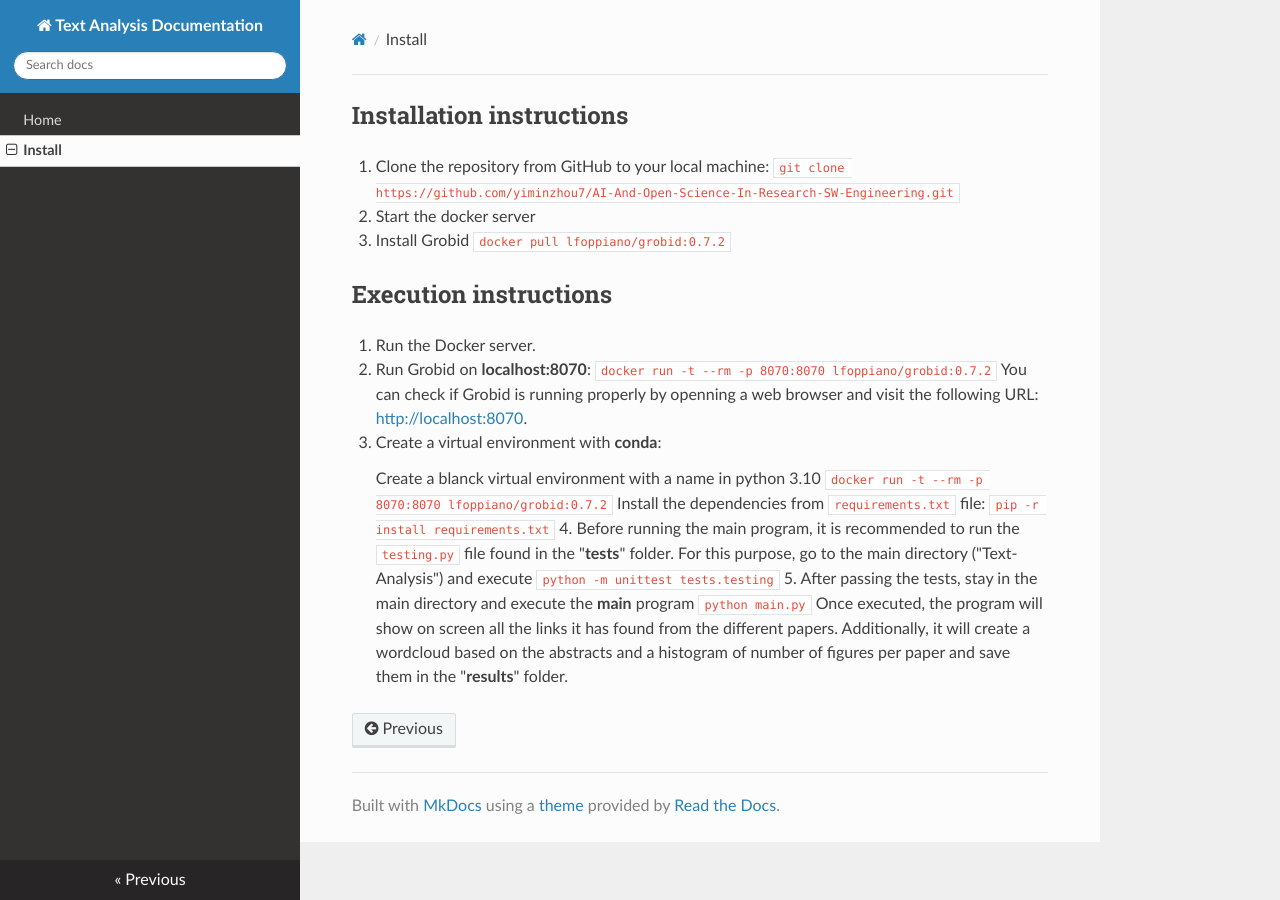
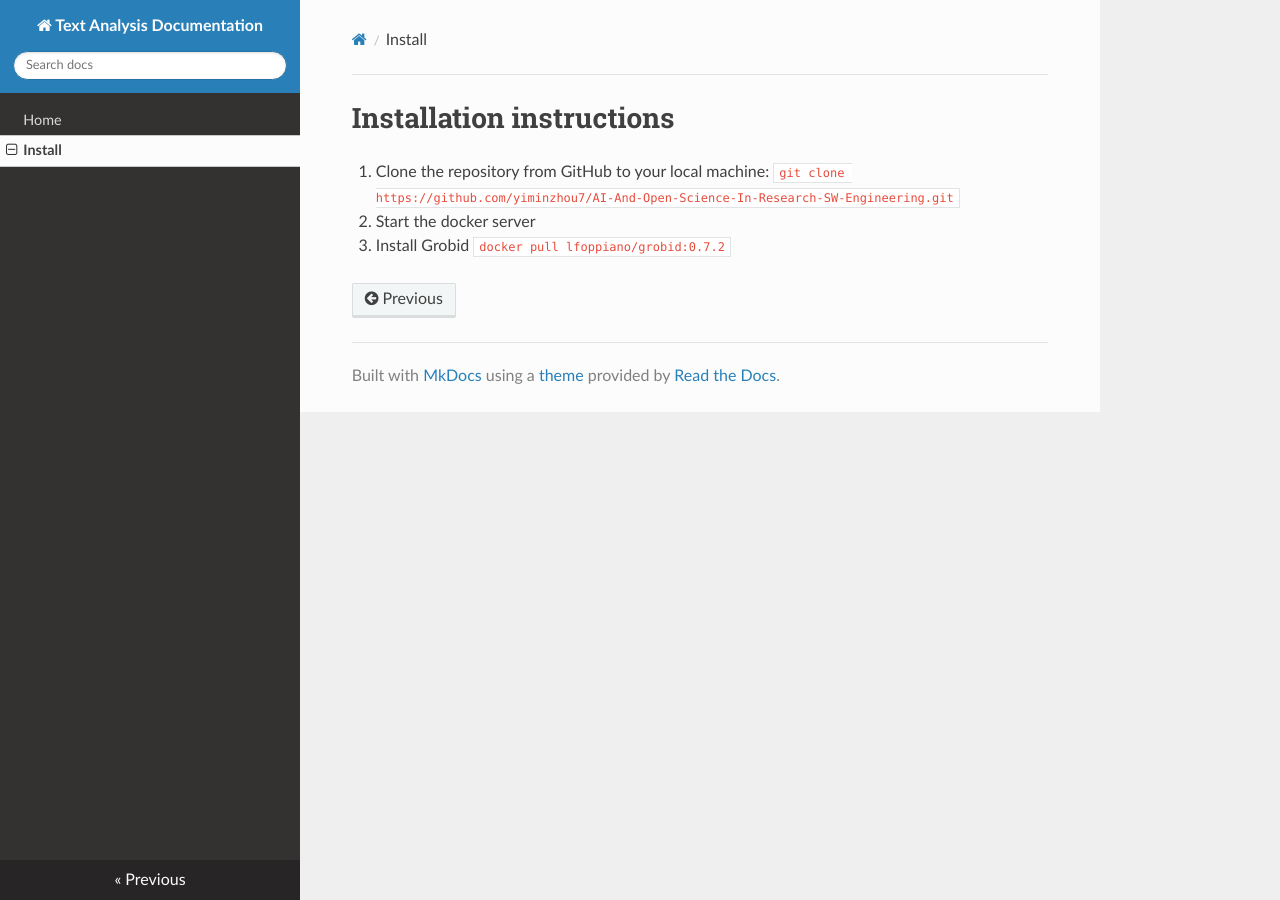
Before and after one commit to yiminzhou7/AI-And-Open-Science-In-Research-SW-Engineering, an MkDocs documentation site: the page built from docs/install.md, in a window 1280 px wide. Built offline with MkDocs 1.6.1, drawn with Linux system fonts in a browser that asks for light colours; nearby versions of some CDN libraries.

Commit message:
Update install.md

````diff
--- a/docs/install.md
+++ b/docs/install.md
@@ -1,4 +1,4 @@
-## Installation instructions
+# Installation instructions
 1. Clone the repository from GitHub to your local machine:
     ```
     git clone https://github.com/yiminzhou7/AI-And-Open-Science-In-Research-SW-Engineering.git
@@ -8,31 +8,3 @@
     ```
     docker pull lfoppiano/grobid:0.7.2
     ```
-
-
-## Execution instructions
-1. Run the Docker server.
-2. Run Grobid on **localhost:8070**:
-    ```
-    docker run -t --rm -p 8070:8070 lfoppiano/grobid:0.7.2
-    ```
-    You can check if Grobid is running properly by openning a web browser and visit the following URL: [http://localhost:8070](http://localhost:8070).
-3. Create a virtual environment with **conda**:
-
-    Create a blanck virtual environment with a name in python 3.10
-    ```
-    docker run -t --rm -p 8070:8070 lfoppiano/grobid:0.7.2
-    ```
-    Install the dependencies from `requirements.txt` file:
-    ```
-    pip -r install requirements.txt
-    ```
-4. Before running the main program, it is recommended to run the `testing.py` file found in the "**tests**" folder. For this purpose, go to the main directory ("Text-Analysis") and execute
-    ```
-    python -m unittest tests.testing
-    ```
-5. After passing the tests, stay in the main directory and execute the **main** program
-    ```
-    python main.py
-    ```
-    Once executed, the program will show on screen all the links it has found from the different papers. Additionally, it will create a wordcloud based on the abstracts and a histogram of number of figures per paper and save them in the "**results**" folder.
````
